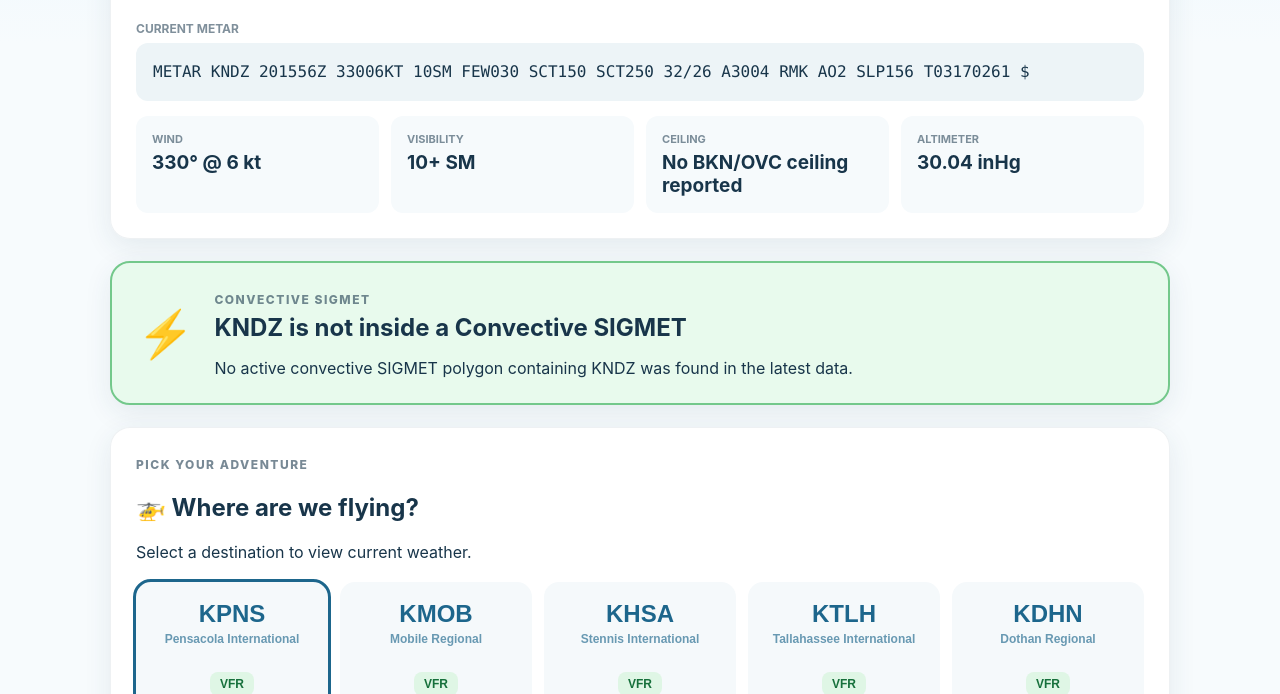
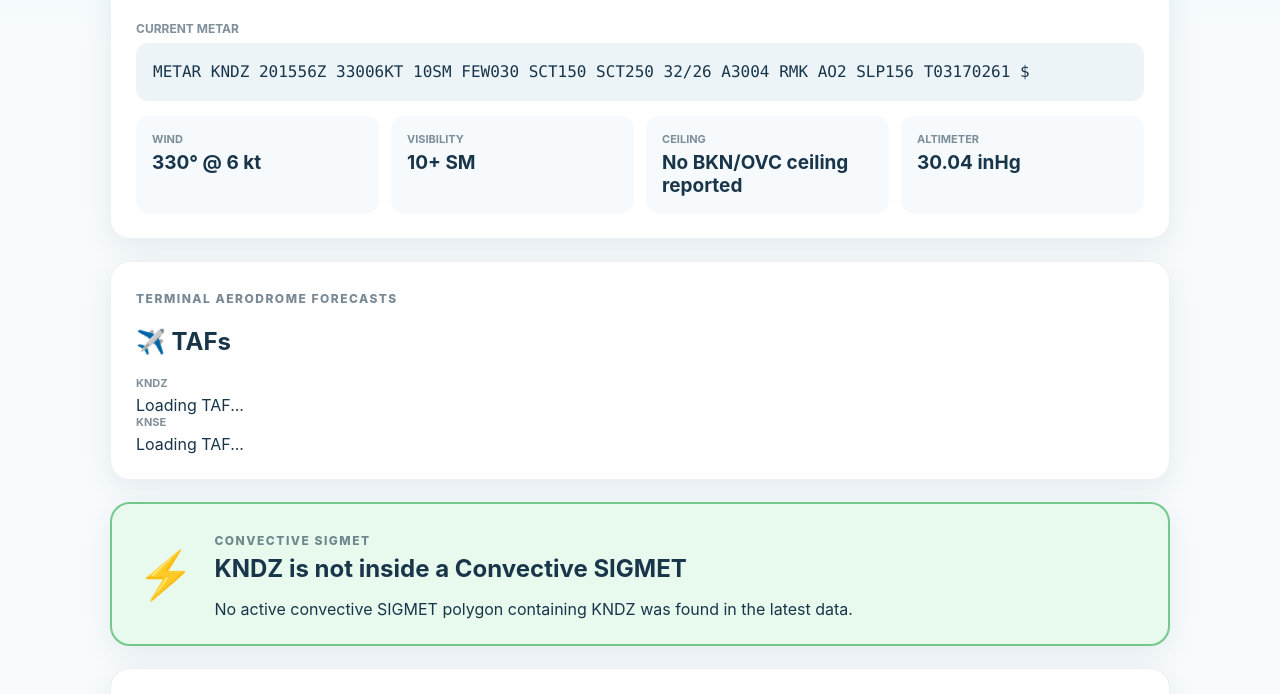
Before and after one commit to catherinemeadows/collectively_confused, a plain HTML site: page index.html in a window 1280 px wide. Shown: the part 406-1100 px from the top of the page. Drawn offline with Linux system fonts and the light colour scheme.

Commit message:
Add TAF section with weather labels and loading divs

```diff
--- a/index.html
+++ b/index.html
@@ -118,6 +118,54 @@
 
     </section>
 
+        <!-- ========================= -->
+    <!-- TAFs -->
+    <!-- ========================= -->
+
+    <section class="card taf-card">
+
+        <span class="eyebrow">
+            TERMINAL AERODROME FORECASTS
+        </span>
+
+        <h2>
+            ✈️ TAFs
+        </h2>
+
+        <div class="taf-grid">
+
+            <div class="taf-box">
+
+                <span class="weather-label">
+                    KNDZ
+                </span>
+
+                <div
+                    class="taf"
+                    id="kndz-taf">
+                    Loading TAF...
+                </div>
+
+            </div>
+
+
+            <div class="taf-box">
+
+                <span class="weather-label">
+                    KNSE
+                </span>
+
+                <div
+                    class="taf"
+                    id="knse-taf">
+                    Loading TAF...
+                </div>
+
+            </div>
+
+        </div>
+
+    </section>
 
     <!-- ========================= -->
     <!-- CONVECTIVE SIGMET -->
```
